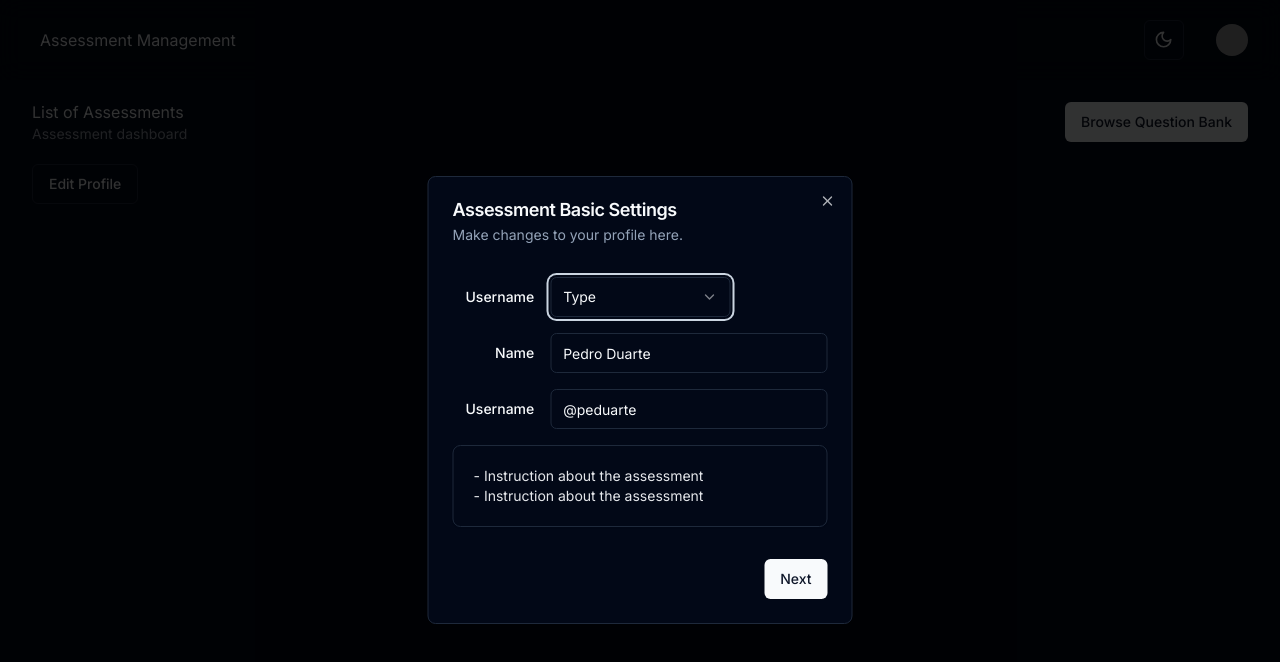
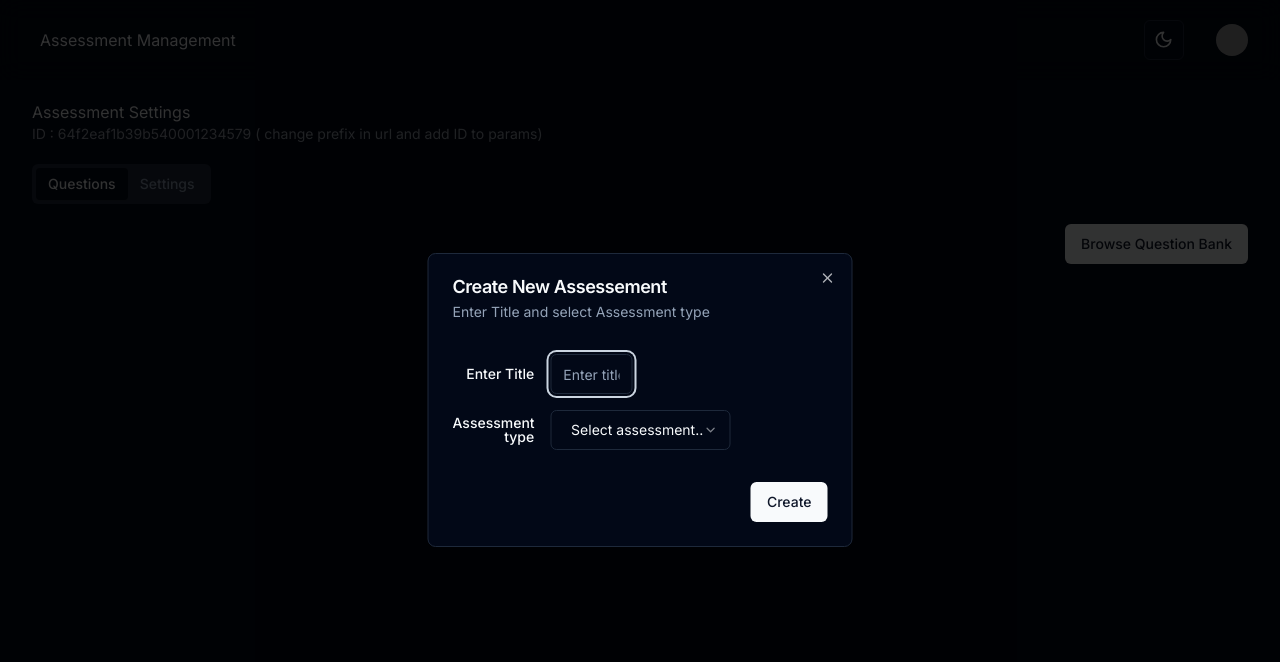
Before and after one commit to mohammedfarisofficial/yahweh-assessment, a Next.js app: page /dashboard/assessment-create in a window 1280 px wide. Shown: the top 662 px of the page. Built offline with nearby package versions, Linux system fonts and the light colour scheme; grey boxes are pictures that could not be loaded.

Commit message:
create assessment page UI modification

```diff
--- a/app/constants/routes.ts
+++ b/app/constants/routes.ts
@@ -6,3 +6,4 @@ export const LOGIN                           = "/login"
 // Dashboard
 export const ASSESSMENT_CREATE               = `${DASHBOARD}/assessment-create`
 export const ASSESSMENT_QN_BANK              = `${DASHBOARD}/question-bank`
+export const ASSESSMENT_DRAFTS              = `${DASHBOARD}/drafts`
--- a/app/dashboard/assessment-create/page.tsx
+++ b/app/dashboard/assessment-create/page.tsx
@@ -26,6 +26,18 @@ import Link from "next/link";
 import Header from "@/components/header";
 
 import * as ROUTES from "@/app/constants/routes";
+import { Tabs, TabsContent, TabsList, TabsTrigger } from "@/components/ui/tabs";
+import SearchBar from "@/components/search-bar";
+import { ArrowDownUp, Filter, Settings } from "lucide-react";
+import {
+  Table,
+  TableCaption,
+  TableHead,
+  TableHeader,
+  TableRow,
+} from "@/components/ui/table";
+import Container from "@/components/container";
+import { Separator } from "@/components/ui/separator";
 
 const AssessmentCreate = () => {
   const { isOpen, setIsOpen, onClose } = useDisclosure(true);
@@ -36,32 +48,38 @@ const AssessmentCreate = () => {
     <div>
       <Header>
         <div>
-          <h1>List of Assessments</h1>
-          <p className="text-gray-400 text-sm">Assessment dashboard</p>
+          <h1>Assessment Settings</h1>
+          <p className="text-gray-400 text-sm">
+            ID : 64f2eaf1b39b540001234579 ( change prefix in url and add ID to
+            params)
+          </p>
         </div>
-        <Link href={ROUTES.ASSESSMENT_QN_BANK}>
-          <Button>Browse Question Bank</Button>
-        </Link>
       </Header>
       <Dialog open={isOpen} onOpenChange={setIsOpen}>
-        <DialogTrigger asChild>
+        {/* <DialogTrigger asChild>
           <Button variant="outline">Edit Profile</Button>
-        </DialogTrigger>
+        </DialogTrigger> */}
         <DialogContent className="sm:max-w-[425px]">
           <DialogHeader>
-            <DialogTitle>Assessment Basic Settings</DialogTitle>
+            <DialogTitle>Create New Assessement</DialogTitle>
             <DialogDescription>
-              Make changes to your profile here.
+              Enter Title and select Assessment type
             </DialogDescription>
           </DialogHeader>
           <div className="grid gap-4 py-4">
             <div className="grid grid-cols-4 items-center gap-4">
               <Label htmlFor="username" className="text-right">
-                Username
+                Enter Title
+              </Label>
+              <Input placeholder="Enter title..." />
+            </div>
+            <div className="grid grid-cols-4 items-center gap-4">
+              <Label htmlFor="username" className="text-right">
+                Assessment type
               </Label>
               <Select>
                 <SelectTrigger className="w-[180px]">
-                  <SelectValue placeholder="Type" />
+                  <SelectValue placeholder="Select assessment type" />
                 </SelectTrigger>
                 <SelectContent>
                   {assessmentType &&
@@ -74,58 +92,136 @@ const AssessmentCreate = () => {
                 </SelectContent>
               </Select>
             </div>
-            <div className="grid grid-cols-4 items-center gap-4">
-              <Label htmlFor="name" className="text-right">
-                Name
-              </Label>
-              <Input
-                id="name"
-                defaultValue="Pedro Duarte"
-                className="col-span-3"
-              />
-            </div>
-            <div className="grid grid-cols-4 items-center gap-4">
-              <Label htmlFor="username" className="text-right">
-                Username
-              </Label>
-              <Input
-                id="username"
-                defaultValue="@peduarte"
-                className="col-span-3"
-              />
-            </div>
-            <div>
-              <Card className="w-full py-5 pl-5">
-                <p className="text-sm text-gray-200">
-                  - Instruction about the assessment
-                </p>
-                <p className="text-sm text-gray-200">
-                  - Instruction about the assessment
-                </p>
-              </Card>
-            </div>
           </div>
           <DialogFooter>
             <Button onClick={assessmentSetupHanlder} type="submit">
-              Next
+              Create
             </Button>
           </DialogFooter>
         </DialogContent>
       </Dialog>
+      <div className="w-full">
+        <Tabs defaultValue="questions" className="space-y-4">
+          <TabsList>
+            <TabsTrigger value="questions">Questions</TabsTrigger>
+            <TabsTrigger value="settings">Settings</TabsTrigger>
+            {/* <div className="absolute right-[2rem] flex gap-5">
+              <Link href={ROUTES.ASSESSMENT_QN_BANK}>
+                <Button variant="outline">Question Bank</Button>
+              </Link>
+              <Link href={ROUTES.ASSESSMENT_CREATE}>
+                <Button>Create Assessment</Button>
+              </Link>
+            </div> */}
+          </TabsList>
+          <TabsContent value="questions">
+            <Container>
+              <div />
+              <Link href={ROUTES.ASSESSMENT_QN_BANK}>
+                <Button>Browse Question Bank</Button>
+              </Link>
+            </Container>
+          </TabsContent>
+          <TabsContent value="settings">
+            <Card className="px-5">
+              <Container>
+                <div>
+                  <p>Visibility</p>
+                  <p className="text-sm text-gray-400">
+                    Set who can view your assessment
+                  </p>
+                </div>
+                <Button>Select</Button>
+              </Container>
+              <Separator />
+              <Container>
+                <div>
+                  <p>Access permission</p>
+                  <p className="text-sm text-gray-400">
+                    Set who can access your accessment
+                  </p>
+                </div>
+                <Button>Select</Button>
+              </Container>
+              <Separator />
+              <Container>
+                <div>
+                  <p>Begin ( Time and Date ) </p>
+                  <p className="text-sm text-gray-400">
+                    When assessment should begin
+                  </p>
+                </div>
+                <Button>Select</Button>
+              </Container>
+              <Separator />
+              <Container>
+                <div>
+                  <p>End ( Time and Date ) </p>
+                  <p className="text-sm text-gray-400">
+                    When assessment should end
+                  </p>
+                </div>
+                <Button>Select</Button>
+              </Container>
+              <Separator />
+              <Container>
+                <div>
+                  <p>Attempt Limit</p>
+                  <p className="text-sm text-gray-400">
+                    Set how many times students can attempt the assessment
+                  </p>
+                </div>
+                <Button>Select</Button>
+              </Container>
+              <Separator />
+              <Container>
+                <div>
+                  <p>Feedback Timing</p>
+                  <p className="text-sm text-gray-400">
+                    Set when the student should receive the feedback
+                  </p>
+                </div>
+                <Button>Select</Button>
+              </Container>
+              <Separator />
+              <Container>
+                <div>
+                  <p>Feedback Content</p>
+                </div>
+                <Button>Select</Button>
+              </Container>
+              <Separator />
+              <Container>
+                <div>
+                  <p>Grade Display Options</p>
+                  <p className="text-sm text-gray-400">
+                    Set when the student can see the grades of the assessment
+                  </p>
+                </div>
+                <Button>Select</Button>
+              </Container>
+              <Separator />
+              <Container>
+                <div>
+                  <p>Notification Settings</p>
+                  <p className="text-sm text-gray-400">
+                    By turning ON you can receive notifications
+                  </p>
+                </div>
+                <Button>Select</Button>
+              </Container>
+            </Card>
+          </TabsContent>
+        </Tabs>
+      </div>
     </div>
   );
 };
 
 export default AssessmentCreate;
 
-// popup
-// - type
-// - title
-// - instructions
-
-// tab
-// - questions
-// - settings
-//  visibility  - private , all - specific group
-//  access  - private , all - specific group
-//
+// qn
+// type
+// type - answer Setting
+// level - easy - medium - hard
+// subject -
--- /dev/null
+++ b/app/dashboard/drafts/page.tsx
@@ -0,0 +1,75 @@
+"use client";
+import { RootState } from "@/app/store/store";
+import Header from "@/components/header";
+import { Button } from "@/components/ui/button";
+import {
+  Table,
+  TableBody,
+  TableCaption,
+  TableCell,
+  TableHead,
+  TableHeader,
+  TableRow,
+} from "@/components/ui/table";
+import { AssessmentStateType } from "@/data";
+import React from "react";
+import { useSelector } from "react-redux";
+
+const AssessmentDrafts = () => {
+  const { assessments } = useSelector((state: RootState) => state.dataState);
+  return (
+    <div>
+      <Header>
+        <Header>
+          <div>
+            <h1>Drafts</h1>
+            <p className="text-gray-400 text-sm">Draft assessment</p>
+          </div>
+          <div></div>
+        </Header>
+      </Header>
+      <Table>
+        <TableCaption>A list of your assessments.</TableCaption>
+        <TableHeader>
+          <TableRow>
+            <TableHead className="w-[100px]">Assessment ID</TableHead>
+            <TableHead>Title</TableHead>
+            <TableHead>Assessment type</TableHead>
+            <TableHead className="text-right">Actions</TableHead>
+          </TableRow>
+        </TableHeader>
+        <TableBody>
+          {assessments && !!assessments.length ? (
+            assessments.map((assessment: AssessmentStateType, index) => (
+              <TableRow key={index}>
+                <TableCell>{assessment.id}</TableCell>
+                <TableCell>{assessment.title}</TableCell>
+                <TableCell>{assessment.type}</TableCell>
+
+                <TableCell className="text-right">
+                  <Button className="ml-2" variant="secondary">
+                    Delete
+                  </Button>
+                  <Button className="ml-2" variant="secondary">
+                    Edit
+                  </Button>
+                  <Button className="ml-2" variant="secondary">
+                    Publish
+                  </Button>
+                </TableCell>
+              </TableRow>
+            ))
+          ) : (
+            <TableRow>
+              <TableCell colSpan={4} className="text-center">
+                No assessments found
+              </TableCell>
+            </TableRow>
+          )}
+        </TableBody>
+      </Table>
+    </div>
+  );
+};
+
+export default AssessmentDrafts;
--- a/app/dashboard/page.tsx
+++ b/app/dashboard/page.tsx
@@ -64,14 +64,11 @@ const DashboardPage = () => {
           <h1>List of Assessments</h1>
           <p className="text-gray-400 text-sm">Assessment dashboard</p>
         </div>
-        <div className="flex gap-5">
-          <Link href={ROUTES.ASSESSMENT_CREATE}>
-            <Button variant="outline">Question Bank</Button>
-          </Link>
-          <Link href={ROUTES.ASSESSMENT_CREATE}>
-            <Button>Create Assessment</Button>
-          </Link>
-        </div>
+        <Link href={ROUTES.ASSESSMENT_DRAFTS}>
+          <Button variant="outline" className=" text-red-500">
+            Drafts
+          </Button>
+        </Link>
       </Header>
 
       <div className="w-full">
@@ -80,10 +77,19 @@ const DashboardPage = () => {
             <TabsTrigger value="recent">Recent</TabsTrigger>
             <TabsTrigger value="my-assessments">My Assessments</TabsTrigger>
             <TabsTrigger value="analytics">Analytics</TabsTrigger>
+            <TabsTrigger value="archives">Archives</TabsTrigger>
+            <div className="absolute right-[2rem] flex gap-5">
+              <Link href={ROUTES.ASSESSMENT_QN_BANK}>
+                <Button variant="outline">Question Bank</Button>
+              </Link>
+              <Link href={ROUTES.ASSESSMENT_CREATE}>
+                <Button>Create Assessment</Button>
+              </Link>
+            </div>
           </TabsList>
           <Header>
-            <SearchBar />
             <div className="flex gap-5">
+              <SearchBar />
               <Button variant="outline">
                 <ArrowDownUp className="h-[1.2rem] w-[1.2rem] rotate-90 scale-0 transition-all dark:rotate-0 dark:scale-100" />
                 <p className="ml-2">Sort</p>
@@ -189,6 +195,17 @@ const DashboardPage = () => {
               </BarChart>
             </ChartContainer>
           </TabsContent>
+          <TabsContent value="archives">
+            <ChartContainer
+              config={chartConfig}
+              className="min-h-[200px] w-full"
+            >
+              <BarChart accessibilityLayer data={chartData}>
+                <Bar dataKey="desktop" fill="var(--color-desktop)" radius={4} />
+                <Bar dataKey="mobile" fill="var(--color-mobile)" radius={4} />
+              </BarChart>
+            </ChartContainer>
+          </TabsContent>
         </Tabs>
       </div>
     </div>
--- /dev/null
+++ b/components/container.tsx
@@ -0,0 +1,9 @@
+const Container = ({ children }: { children: React.ReactNode }) => {
+  return (
+    <div className="w-full my-5 flex justify-between items-center">
+      {children}
+    </div>
+  );
+};
+
+export default Container;
--- a/components/search-bar.tsx
+++ b/components/search-bar.tsx
@@ -1,8 +1,8 @@
 import { Input } from "@/components/ui/input";
 const SearchBar = () => {
   return (
-    <div className="">
-      <Input placeholder="Search here..." />
+    <div className="w-full">
+      <Input className="" placeholder="Search here..." />
     </div>
   );
 };
--- /dev/null
+++ b/components/ui/separator.tsx
@@ -0,0 +1,31 @@
+"use client"
+
+import * as React from "react"
+import * as SeparatorPrimitive from "@radix-ui/react-separator"
+
+import { cn } from "@/lib/utils"
+
+const Separator = React.forwardRef<
+  React.ElementRef<typeof SeparatorPrimitive.Root>,
+  React.ComponentPropsWithoutRef<typeof SeparatorPrimitive.Root>
+>(
+  (
+    { className, orientation = "horizontal", decorative = true, ...props },
+    ref
+  ) => (
+    <SeparatorPrimitive.Root
+      ref={ref}
+      decorative={decorative}
+      orientation={orientation}
+      className={cn(
+        "shrink-0 bg-border",
+        orientation === "horizontal" ? "h-[1px] w-full" : "h-full w-[1px]",
+        className
+      )}
+      {...props}
+    />
+  )
+)
+Separator.displayName = SeparatorPrimitive.Root.displayName
+
+export { Separator }
--- a/package.json
+++ b/package.json
@@ -16,6 +16,7 @@
     "@radix-ui/react-label": "^2.1.0",
     "@radix-ui/react-radio-group": "^1.2.0",
     "@radix-ui/react-select": "^2.1.1",
+    "@radix-ui/react-separator": "^1.1.0",
     "@radix-ui/react-slot": "^1.1.0",
     "@radix-ui/react-tabs": "^1.1.0",
     "@radix-ui/react-toast": "^1.2.1",
```
Also changed, not shown: app/dashboard/assignment-draft/route.ts (deleted, +0 -30 lines), 1 other file (tests, documents, lock files or other folders).
